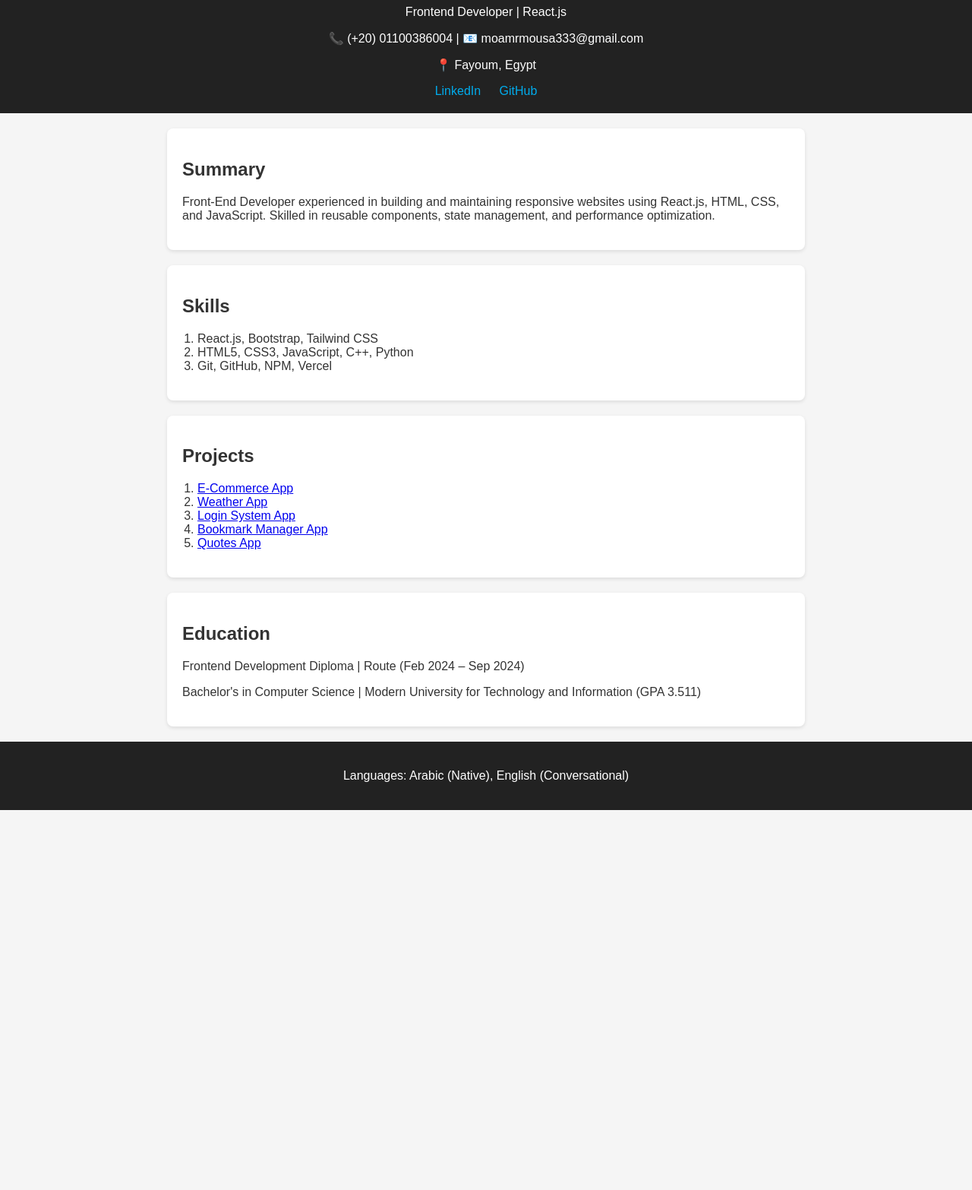
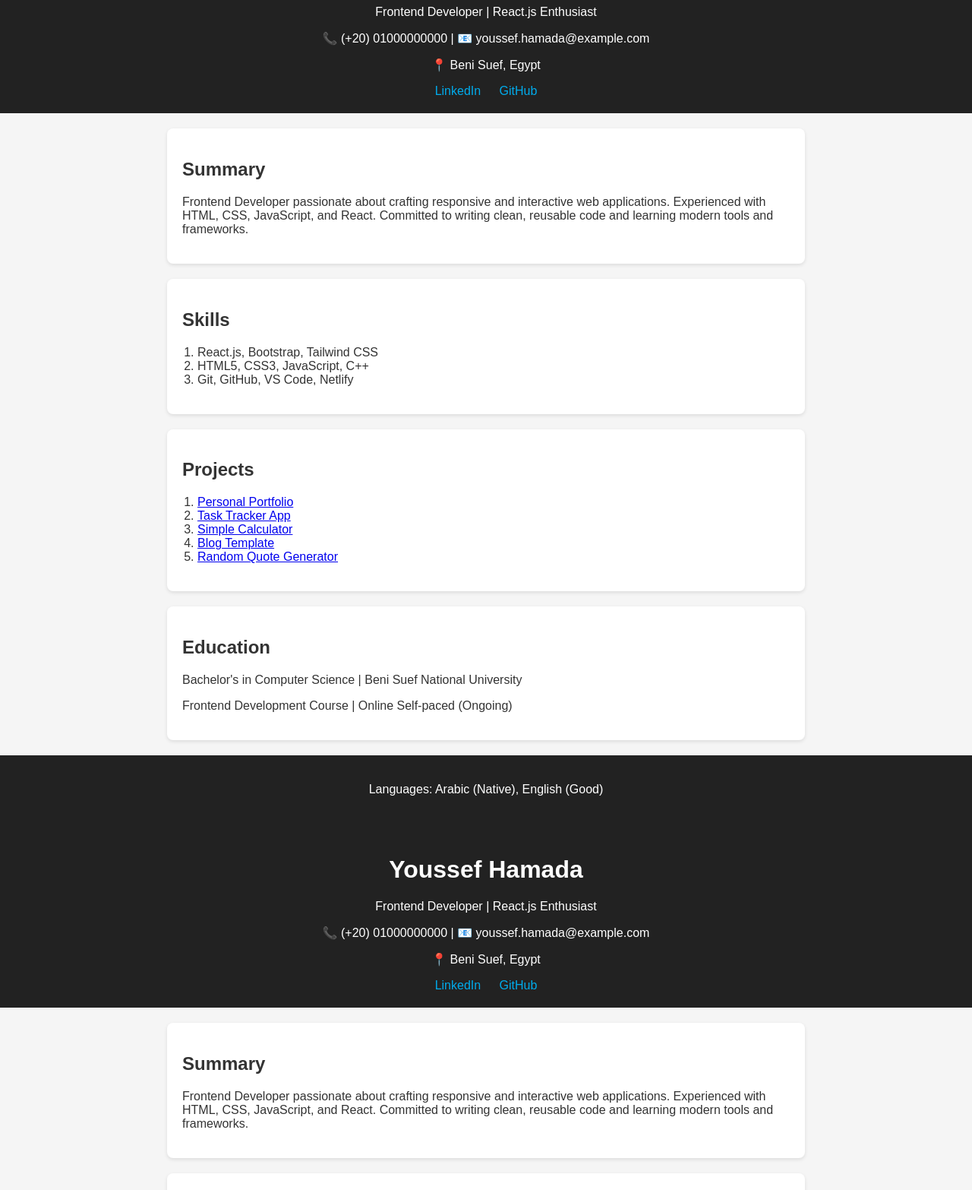
Before and after one commit to Amr-Mousa-333/nti-Portfolio, a plain HTML site: page index.html in a window 1280 px wide. Shown: the part 93-1659 px from the top of the page at 76% size. Before the commit the page ends 1159 px from the top, so only its background shows below. Drawn offline with Linux system fonts and the light colour scheme.

Commit message:
Update index.html

```diff
--- a/index.html
+++ b/index.html
@@ -1,4 +1,4 @@
-<!DOCTYPE html>
+<!-- <!DOCTYPE html>
 <html lang="en">
 <head>
     <meta charset="UTF-8">
@@ -7,7 +7,7 @@
     <link rel="stylesheet" href="porti.css">
 </head>
 <body>
-    <!-- cn used nav bar -->
+
     <header>
         <h1>Amr Mousa Sayed Rashed</h1>
         <p>Frontend Developer | React.js</p>
@@ -16,7 +16,7 @@
         <div class="links">
             <a href="https://www.linkedin.com/in/amr-mousa-b13879299" target="_blank">LinkedIn</a>
             <a href="https://github.com/Amr-Mousa-333" target="_blank">GitHub</a>
-            <!-- target coz anther tab -->
+
         </div>
     </header>
 
@@ -26,7 +26,7 @@
     </section>
 
     <section>
-        <!-- skills -->
+
         <h2>Skills</h2>
         <ul>
             <li>React.js, Bootstrap, Tailwind CSS</li>
@@ -37,7 +37,7 @@
 
     <section>
         <h2>Projects</h2>
-        <!-- project -->
+
         <ul>
             <li><a href="https://ecommerce-app-mauve-one.vercel.app/" target="_blank">E-Commerce App</a></li>
             <li><a href="https://amr-mousa-333.github.io/WeatherApp-main/" target="_blank">Weather App</a></li>
@@ -48,15 +48,156 @@
     </section>
 
     <section>
-        <!-- university n route  -->
+
         <h2>Education</h2>
         <p>Frontend Development Diploma | Route (Feb 2024 – Sep 2024)</p>
         <p>Bachelor's in Computer Science | Modern University for Technology and Information (GPA 3.511)</p>
     </section>
 
-    <!-- footer -->
+
     <footer>
         <p>Languages: Arabic (Native), English (Conversational)</p>
     </footer>
 </body>
 </html>
+
+ -->
+
+
+
+
+
+
+
+
+
+
+
+<!DOCTYPE html>
+<html lang="en">
+<head>
+    <meta charset="UTF-8">
+    <meta name="viewport" content="width=device-width, initial-scale=1.0">
+    <title>Youssef Hamada Portfolio</title>
+    <link rel="stylesheet" href="porti.css">
+</head>
+<body>
+
+    <!-- Navbar / Header -->
+    <header>
+        <h1>Youssef Hamada</h1>
+        <p>Frontend Developer | React.js Enthusiast</p>
+        <p>📞 (+20) 01000000000 | 📧 youssef.hamada@example.com</p>
+        <p>📍 Beni Suef, Egypt</p>
+        <div class="links">
+            <a href="https://www.linkedin.com/in/youssef-hamada" target="_blank">LinkedIn</a>
+            <a href="https://github.com/Youssef-Hamada" target="_blank">GitHub</a>
+        </div>
+    </header>
+
+    <!-- Summary Section -->
+    <section>
+        <h2>Summary</h2>
+        <p>Frontend Developer passionate about crafting responsive and interactive web applications. Experienced with HTML, CSS, JavaScript, and React. Committed to writing clean, reusable code and learning modern tools and frameworks.</p>
+    </section>
+
+    <!-- Skills Section -->
+    <section>
+        <h2>Skills</h2>
+        <ul>
+            <li>React.js, Bootstrap, Tailwind CSS</li>
+            <li>HTML5, CSS3, JavaScript, C++</li>
+            <li>Git, GitHub, VS Code, Netlify</li>
+        </ul>
+    </section>
+
+    <!-- Projects Section -->
+    <section>
+        <h2>Projects</h2>
+        <ul>
+            <li><a href="https://youssef-hamada.github.io/portfolio-site/" target="_blank">Personal Portfolio</a></li>
+            <li><a href="https://youssef-hamada.github.io/task-tracker-app/" target="_blank">Task Tracker App</a></li>
+            <li><a href="https://youssef-hamada.github.io/calculator-app/" target="_blank">Simple Calculator</a></li>
+            <li><a href="https://youssef-hamada.github.io/blog-template/" target="_blank">Blog Template</a></li>
+            <li><a href="https://youssef-hamada.github.io/random-quote/" target="_blank">Random Quote Generator</a></li>
+        </ul>
+    </section>
+
+    <!-- Education Section -->
+    <section>
+        <h2>Education</h2>
+        <p>Bachelor's in Computer Science | Beni Suef National University</p>
+        <p>Frontend Development Course | Online Self-paced (Ongoing)</p>
+    </section>
+
+    <!-- Footer -->
+    <footer>
+        <p>Languages: Arabic (Native), English (Good)</p>
+    </footer>
+
+</body>
+</html>
+<!DOCTYPE html>
+<html lang="en">
+<head>
+    <meta charset="UTF-8">
+    <meta name="viewport" content="width=device-width, initial-scale=1.0">
+    <title>Youssef Hamada Portfolio</title>
+    <link rel="stylesheet" href="porti.css">
+</head>
+<body>
+
+    <!-- Navbar / Header -->
+    <header>
+        <h1>Youssef Hamada</h1>
+        <p>Frontend Developer | React.js Enthusiast</p>
+        <p>📞 (+20) 01000000000 | 📧 youssef.hamada@example.com</p>
+        <p>📍 Beni Suef, Egypt</p>
+        <div class="links">
+            <a href="https://www.linkedin.com/in/youssef-hamada" target="_blank">LinkedIn</a>
+            <a href="https://github.com/Youssef-Hamada" target="_blank">GitHub</a>
+        </div>
+    </header>
+
+    <!-- Summary Section -->
+    <section>
+        <h2>Summary</h2>
+        <p>Frontend Developer passionate about crafting responsive and interactive web applications. Experienced with HTML, CSS, JavaScript, and React. Committed to writing clean, reusable code and learning modern tools and frameworks.</p>
+    </section>
+
+    <!-- Skills Section -->
+    <section>
+        <h2>Skills</h2>
+        <ul>
+            <li>React.js, Bootstrap, Tailwind CSS</li>
+            <li>HTML5, CSS3, JavaScript, C++</li>
+            <li>Git, GitHub, VS Code, Netlify</li>
+        </ul>
+    </section>
+
+    <!-- Projects Section -->
+    <section>
+        <h2>Projects</h2>
+        <ul>
+            <li><a href="https://youssef-hamada.github.io/portfolio-site/" target="_blank">Personal Portfolio</a></li>
+            <li><a href="https://youssef-hamada.github.io/task-tracker-app/" target="_blank">Task Tracker App</a></li>
+            <li><a href="https://youssef-hamada.github.io/calculator-app/" target="_blank">Simple Calculator</a></li>
+            <li><a href="https://youssef-hamada.github.io/blog-template/" target="_blank">Blog Template</a></li>
+            <li><a href="https://youssef-hamada.github.io/random-quote/" target="_blank">Random Quote Generator</a></li>
+        </ul>
+    </section>
+
+    <!-- Education Section -->
+    <section>
+        <h2>Education</h2>
+        <p>Bachelor's in Computer Science | Beni Suef National University</p>
+        <p>Frontend Development Course | Online Self-paced (Ongoing)</p>
+    </section>
+
+    <!-- Footer -->
+    <footer>
+        <p>Languages: Arabic (Native), English (Good)</p>
+    </footer>
+
+</body>
+</html>
```
